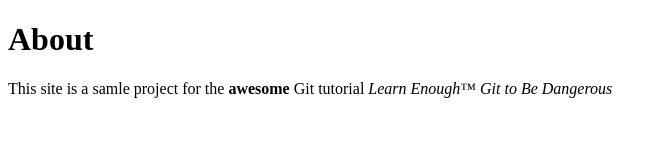
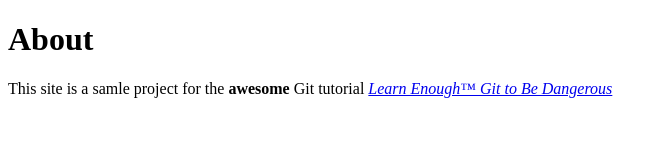
Before and after one commit to jcole2468/website1, a plain HTML site: page about.html in a window 1280 px wide. Shown: the whole page, without its empty margins (0-667 px from the left). Drawn offline with Linux system fonts and the light colour scheme.

Commit message:
Add link to tutorial title

```diff
--- a/about.html
+++ b/about.html
@@ -5,6 +5,6 @@
 </head>
 <body>
 	<h1>About</h1>
-	<p>This site is a samle project for the <strong>awesome</strong> Git tutorial <em>Learn Enough™ Git to Be Dangerous</em>
+	<p>This site is a samle project for the <strong>awesome</strong> Git tutorial <a href="http://learnenought.com/git-tutorial"><em>Learn Enough™ Git to Be Dangerous</em></a>
 	</p>
 </html>
```
